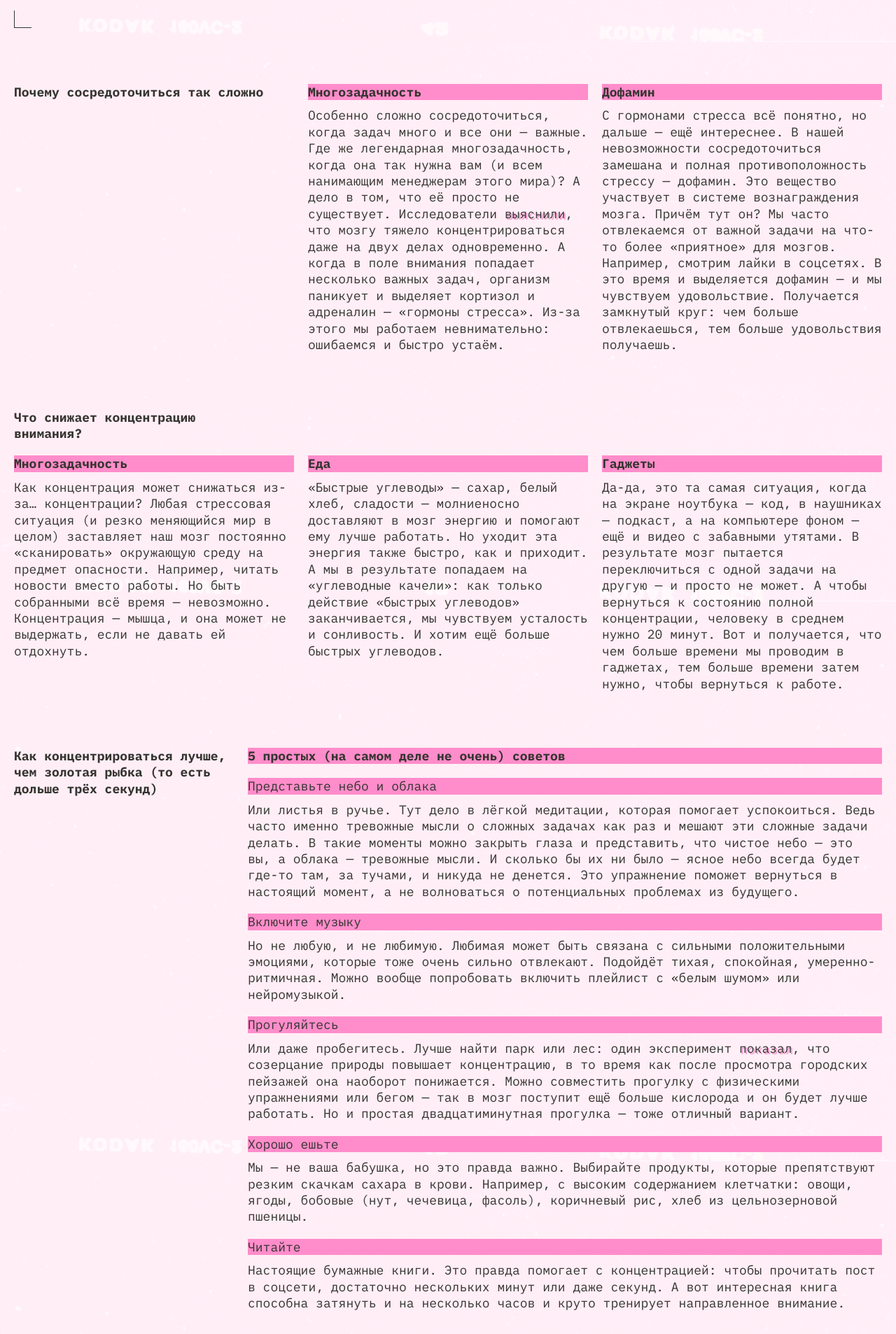
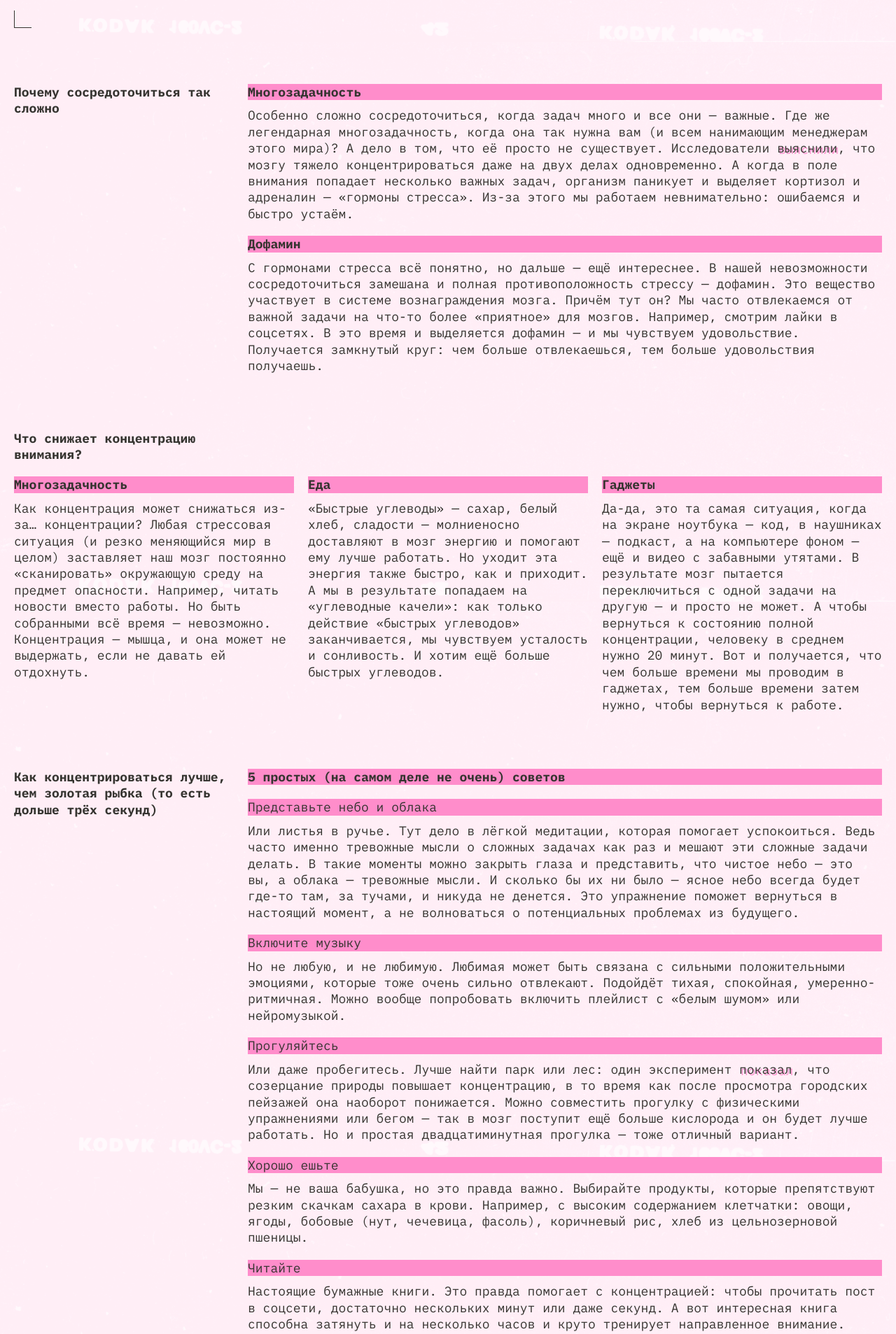
Before and after one commit to NadjaS23/slozhno-sosredotochitsya-fd, a plain HTML site: page index.html in a window 1280 px wide. Shown: the part 740-2647 px from the top of the page at 70% size. Drawn offline with Linux system fonts and the light colour scheme.

Commit message:
исправленный проект после ревью 2

```diff
--- a/index.html
+++ b/index.html
@@ -57,6 +57,7 @@
     <main>
       <section class="section__why">
         <h2 class="section__title text-bold text-size">Почему сосредоточиться так сложно</h2>
+        <div>
           <article class="article">
             <h3 class="article__title title-decor text-bold text-size">Многозадачность</h3>
             <p class="article__paragraph">
@@ -79,6 +80,7 @@
               Получается замкнутый круг: чем больше отвлекаешься, тем больше удовольствия получаешь.
             </p>
           </article>
+        </div>
       </section>
       <section class="section__what">
         <h2 class="section__title text-bold text-size">Что снижает концентрацию внимания?</h2>
@@ -113,7 +115,8 @@
         <h2 class="section__title text-bold text-size">Как концентрироваться лучше, чем золотая рыбка (то есть дольше трёх секунд)</h2>
         <article class="article">
           <h3 class="article__title title-decor text-bold text-size">5 простых (на самом деле не очень) советов</h3>
-          <article class="article__list">
+          <div>
+            <article class="article__item">
               <h4 class="article__subtitle title-decor text-size">
                 Представьте небо и облака
               </h4>
@@ -124,7 +127,7 @@
                 за тучами, и никуда не денется. Это упражнение поможет вернуться в настоящий момент, а не волноваться о потенциальных проблемах из будущего.
               </p>
             </article>
-          <article class="article__list">
+            <article class="article__item">
               <h4 class="article__subtitle title-decor text-size">
                 Включите музыку
               </h4>
@@ -134,7 +137,7 @@
                 плейлист c «белым шумом» или нейромузыкой.
               </p>
             </article>
-          <article class="article__list">
+            <article class="article__item">
               <h4 class="article__subtitle title-decor text-size">
                 Прогуляйтесь
               </h4>
@@ -146,7 +149,7 @@
                 работать. Но и простая двадцатиминутная прогулка — тоже отличный вариант.
               </p>
             </article>
-          <article class="article__list">
+            <article class="article__item">
               <h4 class="article__subtitle title-decor text-size">
                 Хорошо ешьте
               </h4>
@@ -156,7 +159,7 @@
                 хлеб из цельнозерновой пшеницы.
               </p>
             </article>
-          <article class="article__list">
+            <article class="article__item">
               <h4 class="article__subtitle title-decor text-size">
                 Читайте
               </h4>
@@ -165,11 +168,12 @@
                 минут или даже секунд. А вот интересная книга способна затянуть и на несколько часов и круто тренирует направленное внимание.
               </p>
             </article>
+          </div>
         </article>
       </section>
       <section class="section__pictures">
         <h2 class="section__pictures-title title-decor text-bold text-size">А можно в картинках?</h2>
-        <ul class="section__pictures-list">
+        <div class="section__pictures-list">
           <figure class="section__pictures-item">
             <img src="images/sunset.png" alt="Закат" class="section__pictures-image" loading="lazy"/>
           </figure>
@@ -185,7 +189,7 @@
           <figure class="section__pictures-item">
             <img src="images/street.png" alt="Улица" class="section__pictures-image" loading="lazy"/>
           </figure>
-        </ul>
+        </div>
       </section>
     </main>
       <footer class="footer decorated-zone">
--- a/styles/style.css
+++ b/styles/style.css
@@ -185,7 +185,6 @@
 
 @media (min-width: 1024px) {
   .header__text {
-    margin: 0;
     max-inline-size: 491px;
   }
 }
@@ -208,18 +207,23 @@
   margin: 40px 10px 0;
 }
 
+.section__list-container {
+  display: flex;
+  flex-direction: column;
+}
+
 @media (min-width: 768px) {
   .section__why {
     margin: 60px 20px 0;
     display: grid;
-    grid-template-columns: repeat(auto-fit, minmax(236px, 1fr));
+    grid-template-columns: 236px 1fr;
     gap: 20px;
   }
 }
 
 @media (min-width: 1024px) {
   .section__why {
-    grid-template-columns:  repeat(auto-fit, minmax(314px, 1fr));
+    grid-template-columns: 314px 1fr;
   }
 }
 
```
Lines whose indentation alone changed are shown as unchanged.
